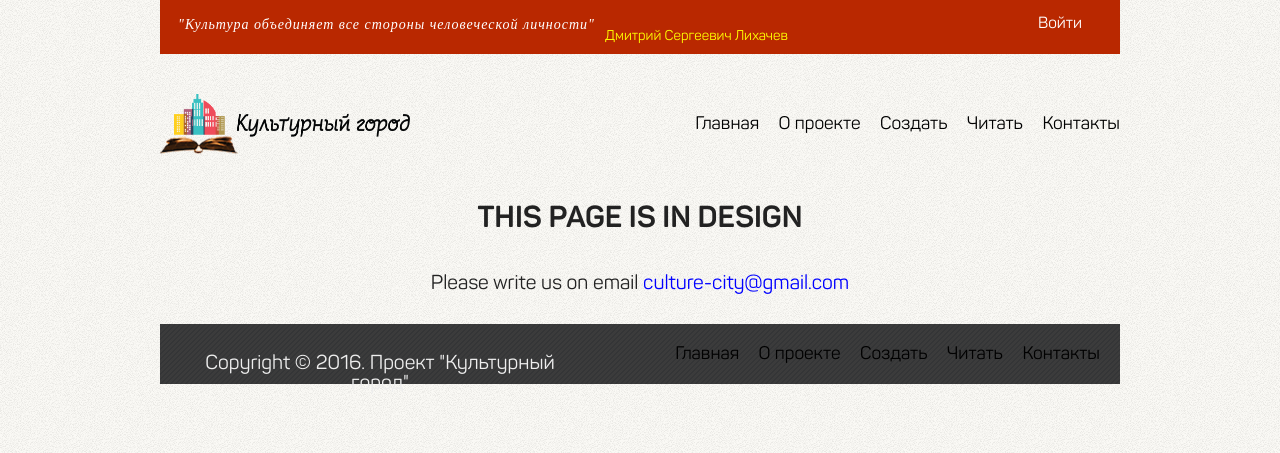
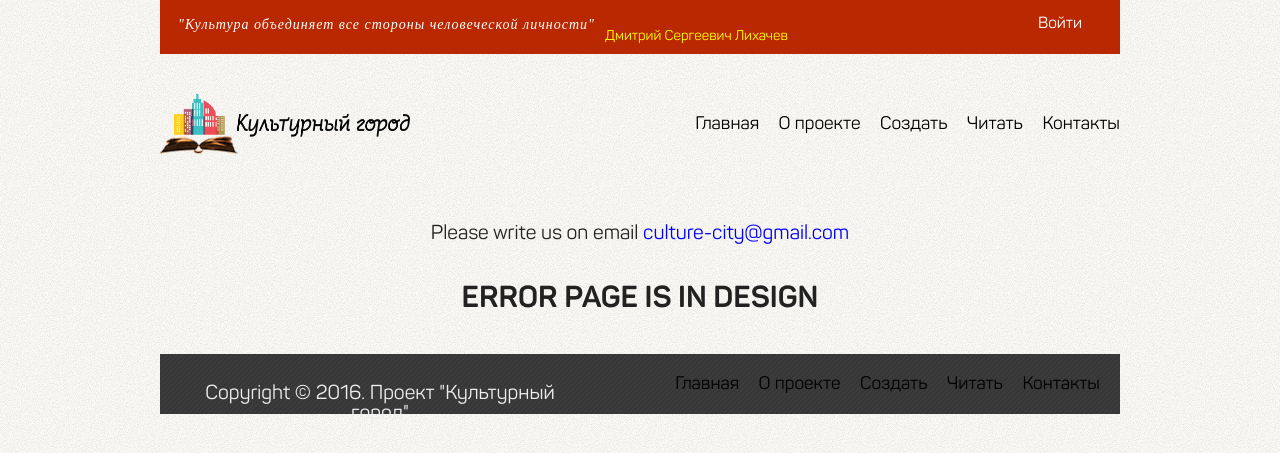
Before and after one commit to Alchick/city-city, a Flask app: template app/templates/error.html in a window 1280 px wide. Shown: the top 453 px of the page. Run offline with Flask 2, Linux system fonts and the light colour scheme; the template is opened without the code that fills it, so the values that code supplies are empty; parts of the project's set-up code (start-up, migrations or seed data) failed here and were passed over; some libraries are stand-ins or nearby versions.

Commit message:
correct error page

```diff
--- a/app/templates/50x.html
+++ b/app/templates/50x.html
@@ -40,8 +40,8 @@
       </div>
     </div>
     <div class="error">
-    <h2>This page is in design</h2>
     <p>There is internal server error. <br>Please write us on email <span>culture-city@gmail.com</span></p>
+    <h2>Error page is in design</h2>
     </div>
     <div class="footer">
       <p class="footer-text">Copyright &copy; 2016, проект "Культурный город"</p>
--- a/app/templates/error.html
+++ b/app/templates/error.html
@@ -1,7 +1,7 @@
 {% extends "base.html" %}
 {% block content %}
 <div class="error">
-<h2>this page is in design</h2>
 <p>{{error}}<br>Please write us on email <span>culture-city@gmail.com</span></p>
+<h2>Error page is in design</h2>
 
 {% endblock %}
```
